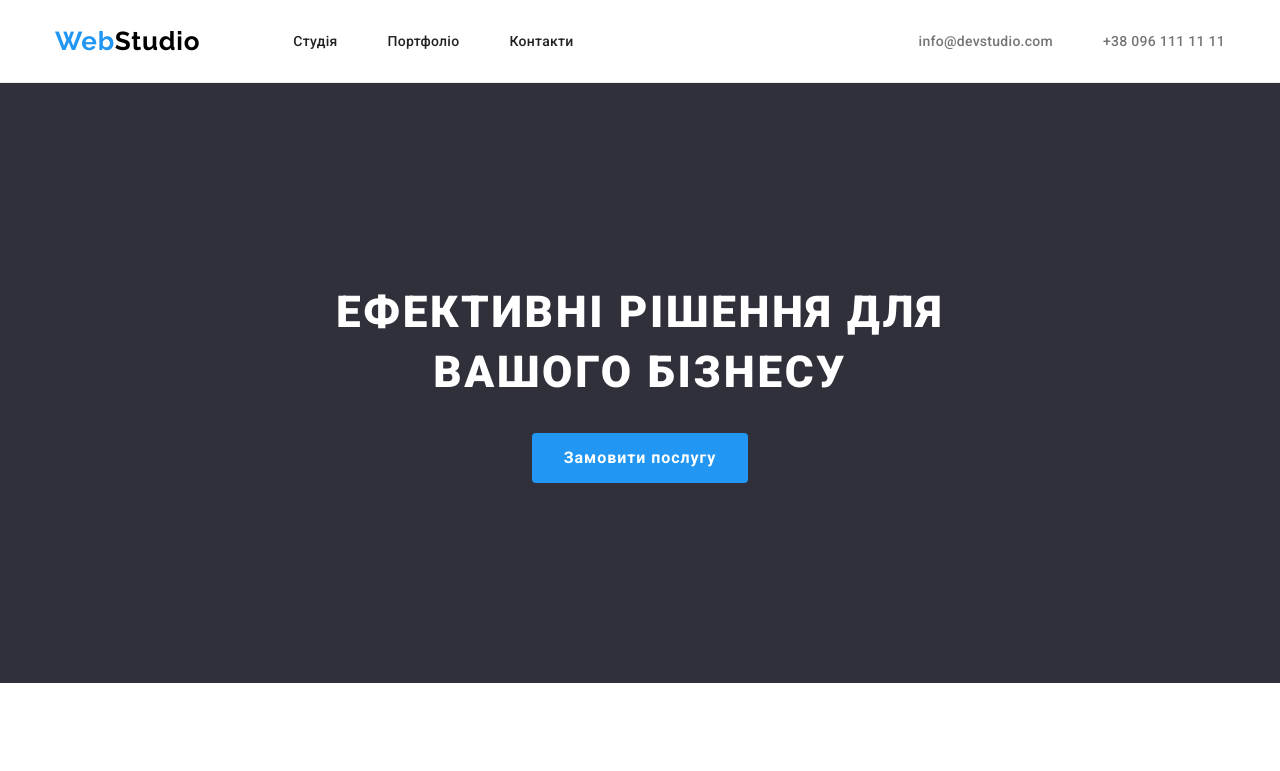
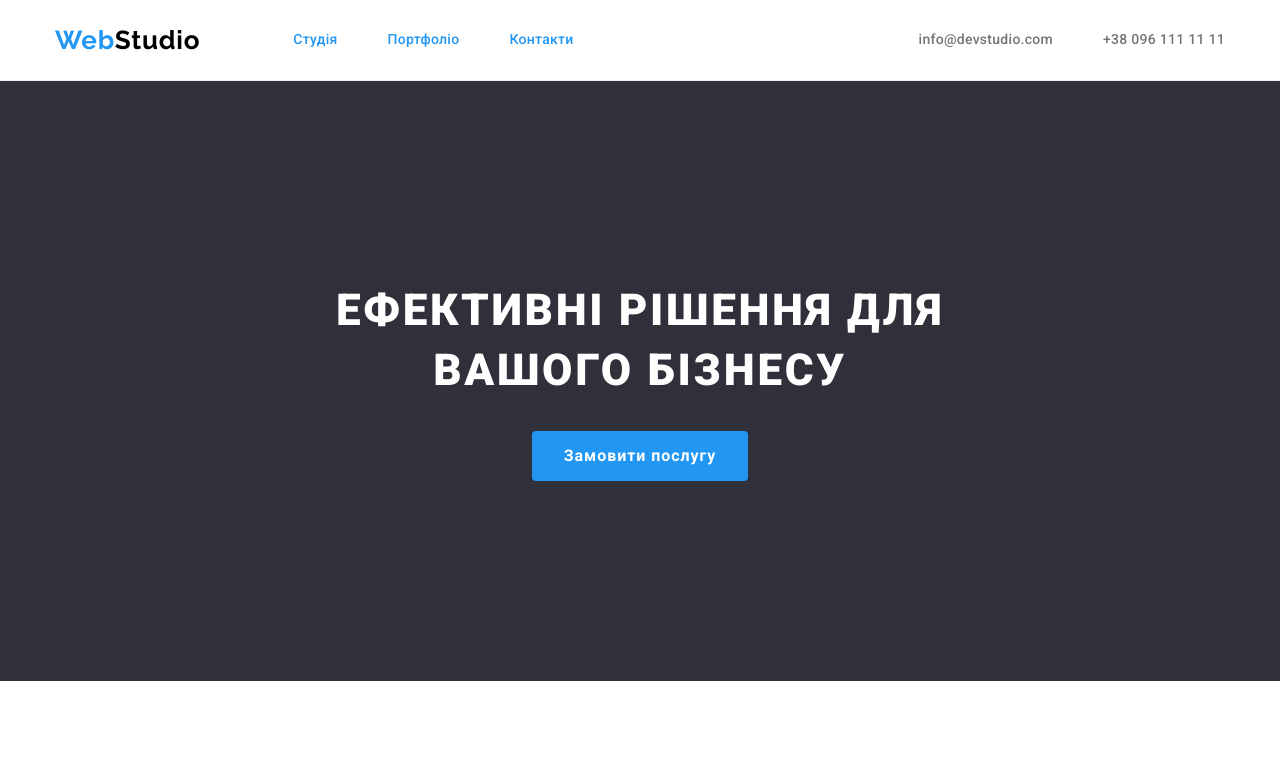
Before and after one commit to MykolaKlepak/goit-markup-hw-03, a plain HTML site: page index.html in a window 1280 px wide. Shown: the top 771 px of the page. Drawn offline with nearby package versions, Linux system fonts and the light colour scheme.

Commit message:
підсвічування сторінки

```diff
--- a/css/styles.css
+++ b/css/styles.css
@@ -90,6 +90,10 @@ img {
     gap: 50px;
 }
 
+.item-nav.link-nav:active {
+    color: red;
+}
+
 .link-nav {
     font-weight: 500;
     font-size: 14px;
@@ -100,8 +104,9 @@ img {
     color: var(--text-color-linknav);
 }
 
-.item-nav,
+
 .link-nav {
+    display: block;
     padding-top: 32px;
     padding-bottom: 32px;
 }
@@ -111,6 +116,13 @@ img {
     color: var(--selection-color);
 }
 
+.link-activ {
+    color: #2196F3;
+}
+
+/* .link-nav:active {
+    color: #2196F3;
+} */
 .contacts-nav-list {
     display: flex;
     gap: 50px;
@@ -126,8 +138,9 @@ img {
     cursor: pointer;
     color: var(--text-color-contactnav);
 }
-.contacts-nav-item,
+
 .link-nav-contacts {
+    display: block;
     padding-top: 32px;
     padding-bottom: 32px;
 }
@@ -141,7 +154,7 @@ img {
 
 /* --------------------main html---------------------- */
 
-
+/* ----------------------Hero---------------------- */
 
 .hero {
     background-color: var(--fons-color-hero);
@@ -198,10 +211,13 @@ img {
     padding: 94px 0;
 }
 
-
 .feature-list {
     display: flex;
     gap: 30px;
+}
+
+.feature-item {
+    width: 270px;
 }
 
 .feature-title {
@@ -442,6 +458,7 @@ img {
     line-height: 2;
     letter-spacing: 0.06em;
     color: var(--text-color-titleli);
+    margin-bottom: 4px;
 }
 
 .project-text {
--- a/index.html
+++ b/index.html
@@ -21,6 +21,9 @@
     <title>Webstudio</title>
   </head>
   <body>
+
+<!-- ----------------------Header---------------------- -->
+
     <header class="page-header">
       <div class="container header">
         <a href="./index.html" class="logo"
@@ -28,9 +31,9 @@
         </a>
         <nav class="nav-header">
           <ul class="list-nav">
-            <li class="item-nav"><a class="link-nav" href="./index.html">Студія</a></li>
-            <li class="item-nav"><a class="link-nav" href="./portfolio.html">Портфоліо</a></li>
-            <li class="item-nav"><a class="link-nav" href="#">Контакти</a></li>
+            <li class="item-nav"><a class="link-nav link-activ" href="./index.html"> Студія</a></li>
+            <li class="item-nav"><a class="link-nav link-activ" href="./portfolio.html">Портфоліо</a></li>
+            <li class="item-nav"><a class="link-nav link-activ" href="#">Контакти</a></li>
           </ul>
         </nav>
 
@@ -45,6 +48,9 @@
       </div>
     </header>
     <main>
+
+<!-- ----------------------Hero---------------------- -->
+
       <section class="hero">
         <div class="container hero-main">
           <h1 class="hero-title">
@@ -54,6 +60,9 @@
           <button class="btn-hero" title="button">Замовити послугу</button>
         </div>
       </section>
+
+<!-- ----------------------Наші цінності---------------------- -->
+
       <section class="section">
         <div class="container feature-main">
           <h2 class="hide">Наші цінності</h2>
@@ -85,6 +94,9 @@
           </ul>
         </div>
       </section>
+
+<!-- ----------------------Чим ми займаємося---------------------- -->
+
       <section class="section work">
         <div class="container work-main">
           <h2 class="work-title">Чим ми займаємося</h2>
@@ -101,6 +113,9 @@
           </ul>
         </div>
       </section>
+
+<!-- ----------------------Наша команда---------------------- -->
+
       <section class="section team">
         <div class="container team-main">
           <h2 class="team-title">Наша команда</h2>
@@ -137,6 +152,9 @@
         </div>
       </section>
     </main>
+
+<!-- ----------------------Footer---------------------- -->
+
     <footer class="footer">
       <div class="container footer-contacts">
         <a href="./index.html" class="logo-footer"
```
Also changed, not shown: portfolio.html (+17 -9 lines).
